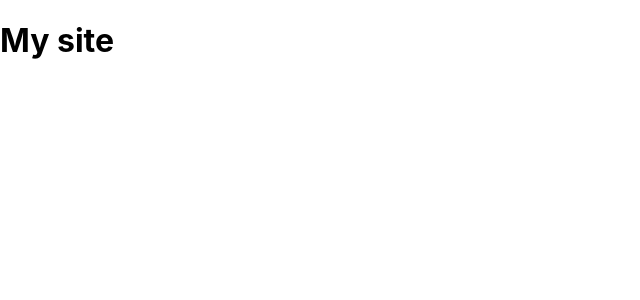
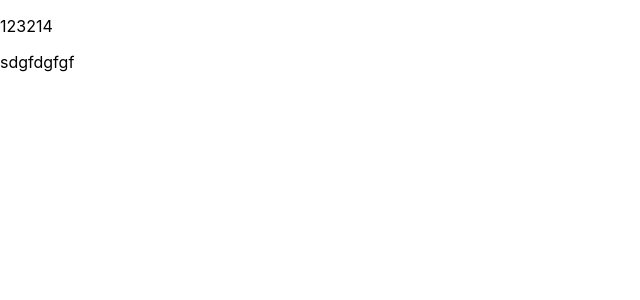
Before and after one commit to fc-fullstack-courses/react-lessons, a React (Create React App) app: page / in a window 1280 px wide. Shown: the top 300 px of the page, without its empty margins (0-640 px from the left). Built offline with nearby package versions, Linux system fonts and the light colour scheme.

Commit message:
Add Fragment example

```diff
--- a/src/App.js
+++ b/src/App.js
@@ -1,9 +1,13 @@
+import React from 'react';
 import './App.css';
 import Header from './components/Header';
 
 function App() {
   return (
-    <Header />
+    <>
+      <p>123214</p>
+      <p>sdgfdgfgf</p>
+    </>
   );
 }
 
```
